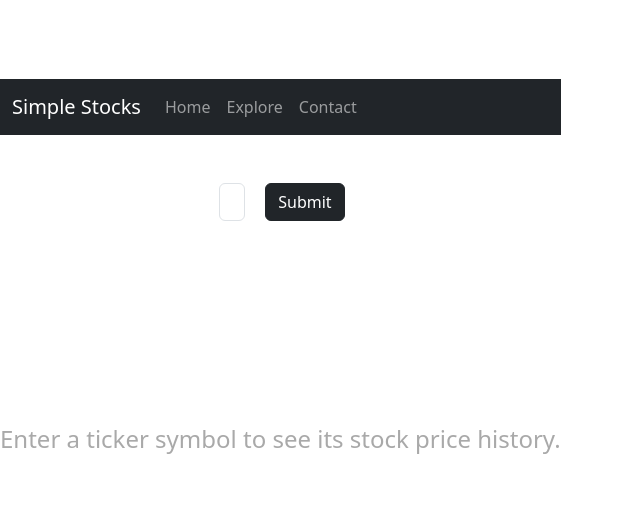
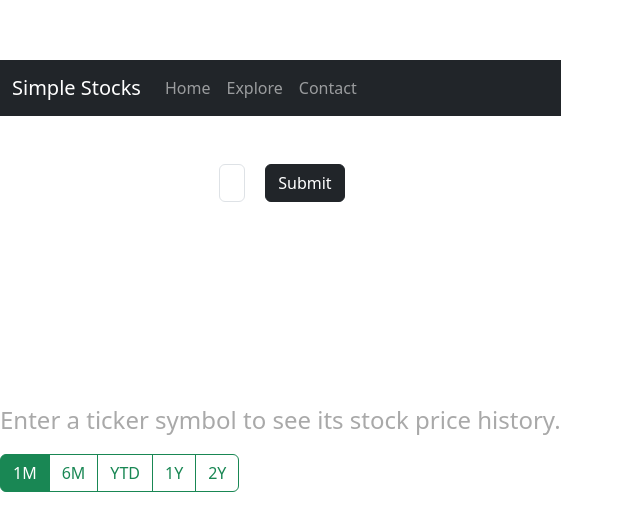
Before and after one commit to ZVKubajak/simple-stocks, a React (Vite) app in the folder client/: page / in a window 1280 px wide. Shown: the part 124-654 px from the top of the page, without its empty margins (0-640 px from the left). Built offline with nearby package versions, Linux system fonts and the light colour scheme.

Commit message:
Renamed Exported Function to TimeOptions & Implemented into Stocks.tsx

```diff
--- a/client/src/layout/TimeOptions.tsx
+++ b/client/src/layout/TimeOptions.tsx
@@ -2,7 +2,7 @@ import { useState } from "react";
 import ButtonGroup from "react-bootstrap/ButtonGroup";
 import ToggleButton from "react-bootstrap/ToggleButton";
 
-const TimePeriodOptions = () => {
+const TimeOptions = () => {
   const [periodValue, setPeriodValue] = useState("1");
 
   const timePeriods = [
@@ -33,4 +33,4 @@ const TimePeriodOptions = () => {
   );
 };
 
-export default TimePeriodOptions;
+export default TimeOptions;
--- a/client/src/pages/Stocks.tsx
+++ b/client/src/pages/Stocks.tsx
@@ -2,8 +2,8 @@ import { useState } from "react";
 
 import Navigation from "../layout/Navigation";
 import SearchBar from "../layout/SearchBar";
-
 import LineChart from "../components/LineChart";
+import TimeOptions from "../layout/TimeOptions";
 
 import "../assets/css/css-pages/Stocks.css";
 
@@ -23,6 +23,7 @@ const Stocks = () => {
       ) : (
         <p id="submit-ticker-message">Enter a ticker symbol to see its stock price history.</p>
       )}
+      <TimeOptions />
     </main>
   );
 };
```
